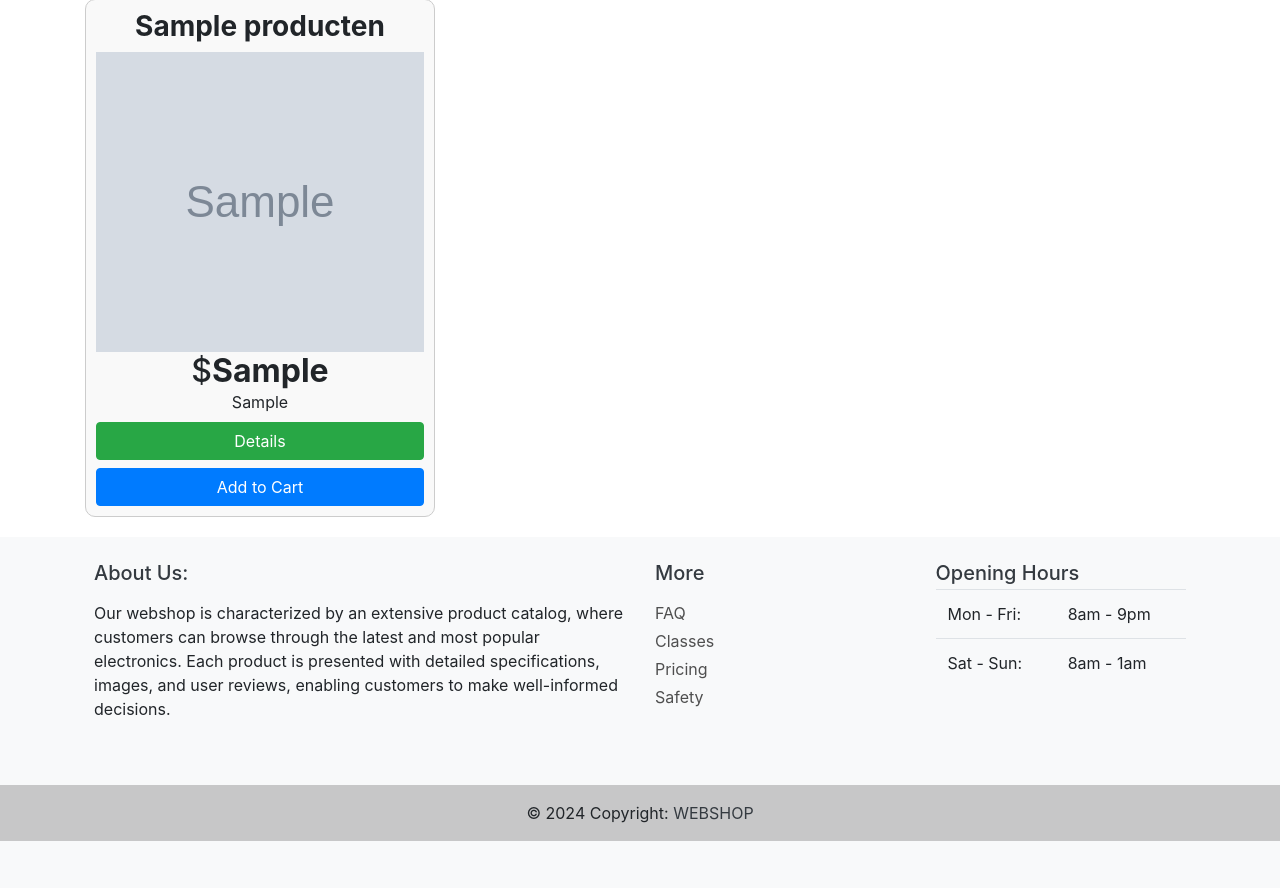
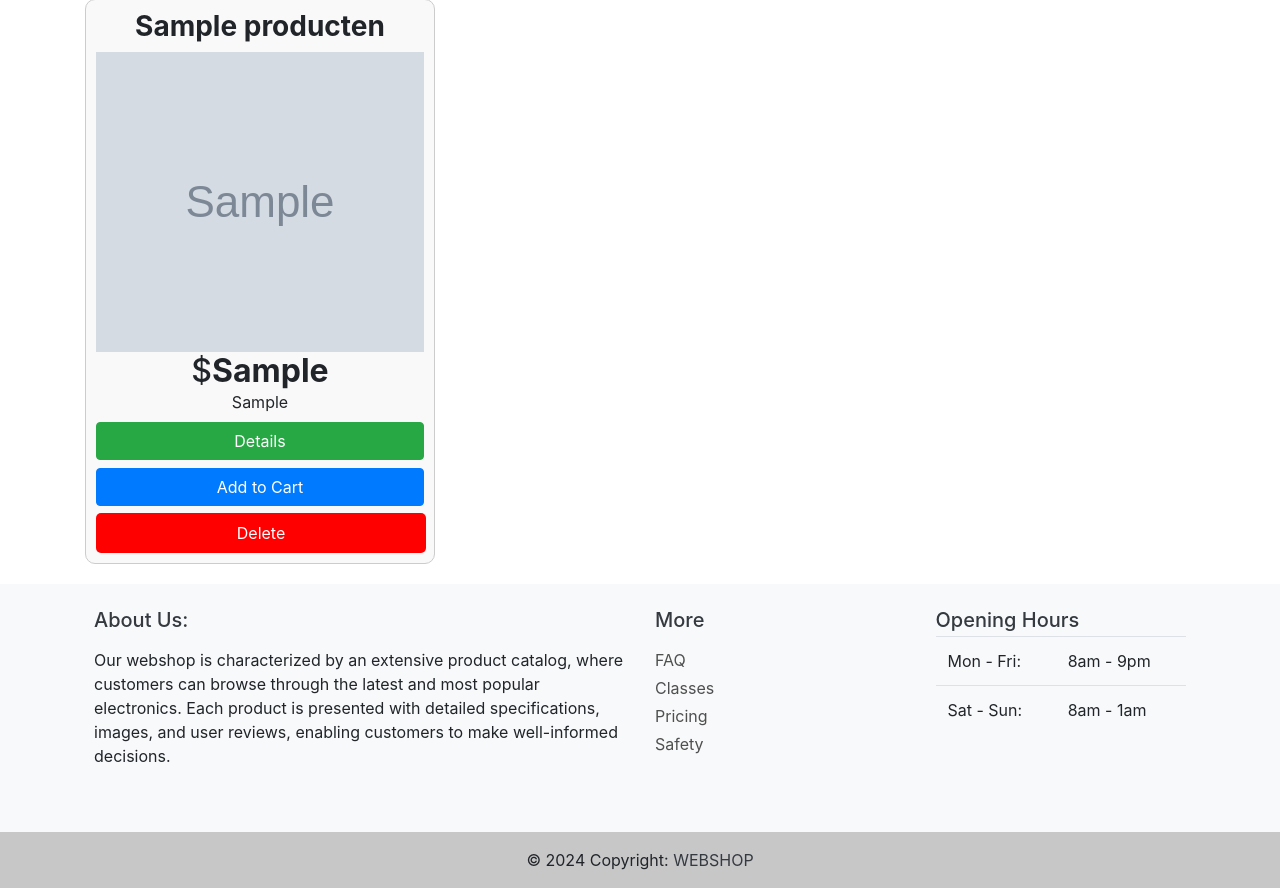
Before and after one commit to dillon-bhatha/backend-eindproject, a PHP site: page /adminproducten.php in a window 1280 px wide. Shown: the part 79-967 px from the top of the page. Before the commit the page ends 920 px from the top, so only its background shows below. Run offline with PHP 8.4, Linux system fonts and the light colour scheme; the visitor is signed in with stand-in values (Sample User, id 1); tables that the repository leaves empty or names only in its code hold one stand-in row (values such as "Sample post"); grey boxes marked "Sample" are stand-in pictures.

Commit message:
delete knop toegevoegd

```diff
--- a/adminproducten.php
+++ b/adminproducten.php
@@ -3,6 +3,23 @@ session_start();
 if (!isset($_SESSION["username"])) {
     header("location:home.php");
 }
+
+if (isset($_POST['delete'])) {
+    $product_id = $_POST['product_id'];
+
+    require_once('db.database.php');
+
+    $query = "DELETE FROM `producten` WHERE `product_id` = :product_id";
+    $pdoresult = $conn->prepare($query);
+    $pdoExec = $pdoresult->execute(array(":product_id" => $product_id));
+
+    if ($pdoExec) {
+        echo "Data Deleted";
+    } else {
+        echo "ERROR";
+    }
+}
+
 ?>
 <!DOCTYPE html>
 <html lang="en">
@@ -13,6 +30,18 @@ if (!isset($_SESSION["username"])) {
     <title>Document</title>
     <link rel="stylesheet" href="../pdo/styles.css">
     <link rel="stylesheet" href="https://stackpath.bootstrapcdn.com/bootstrap/4.5.2/css/bootstrap.min.css">
+    <style>
+        .deleto {
+            width: 330px;
+            background-color: red;
+            border-radius: 5px;
+            height: 40px;
+            color: white;
+            box-shadow: #4f4f4f;
+            margin-top: 7px;
+            border-style: none;
+        }
+    </style>
 </head>
 
 <body>
@@ -82,6 +111,10 @@ if (!isset($_SESSION["username"])) {
                     echo "</div>";
                     echo "<a href='detail.php?product_id={$row['product_id']}' class='btn btn-success mt-2 detail-btn'>Details</a>";
                     echo "<button class='btn btn-primary mt-2 add-to-cart' data-product-id='{$row['product_id']}'>Add to Cart</button>";
+                    echo "<form method='post' action=''>";
+                    echo "<input type='hidden' name='product_id' value='" . $row['product_id'] . "'>";
+                    echo "<button class ='deleto' type='submit' name='delete' class='btn btn-danger mt-2'>Delete</button>";
+                    echo "</form>";
                     echo "</div>";
                     echo "</div>";
                 }
```
